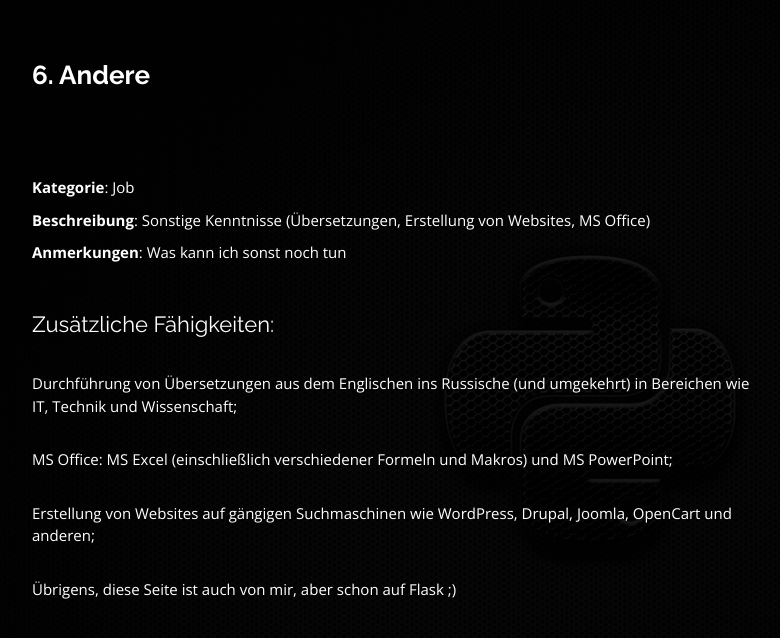
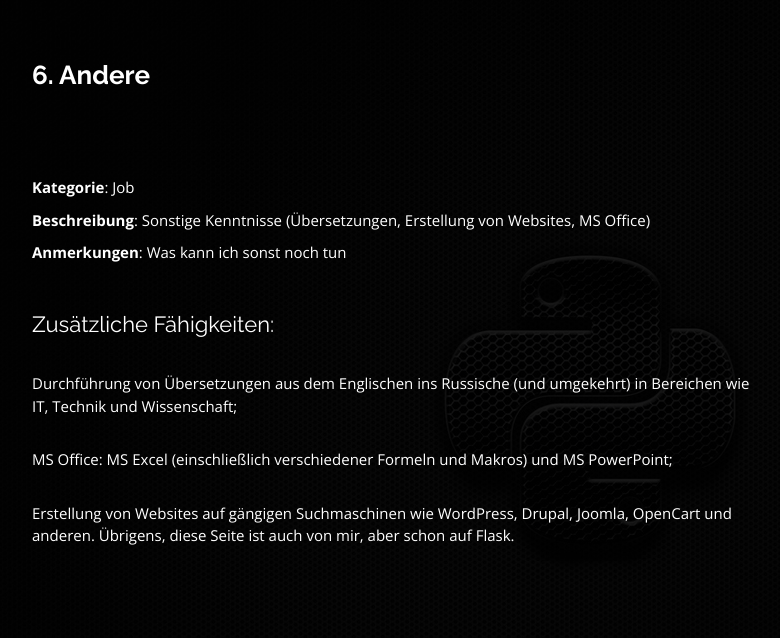
Before and after one commit to Alexey-Mir/de, a plain HTML site: page portfolio/6. Other/index.html in a window 1280 px wide. Shown: the whole page, without its empty margins (50-830 px from the left). Drawn offline with nearby package versions, Linux system fonts and the light colour scheme.

Commit message:
Update index.html

```diff
--- a/portfolio/6. Other/index.html
+++ b/portfolio/6. Other/index.html
@@ -44,8 +44,8 @@ body::before {
               <h3>Zusätzliche Fähigkeiten:</h3>
 <p>Durchführung von Übersetzungen aus dem Englischen ins Russische (und umgekehrt) in Bereichen wie IT, Technik und Wissenschaft;</p>
 <p>MS Office: MS Excel (einschließlich verschiedener Formeln und Makros) und MS PowerPoint;</p>
-<p>Erstellung von Websites auf gängigen Suchmaschinen wie WordPress, Drupal, Joomla, OpenCart und anderen;</p>
-<p>Übrigens, diese Seite ist auch von mir, aber schon auf Flask ;)</p>
+<p>Erstellung von Websites auf gängigen Suchmaschinen wie WordPress, Drupal, Joomla, OpenCart und anderen. Übrigens, diese Seite ist auch von mir, aber schon auf Flask.</p>
+
             </p>
           </div>
         </div>
```
